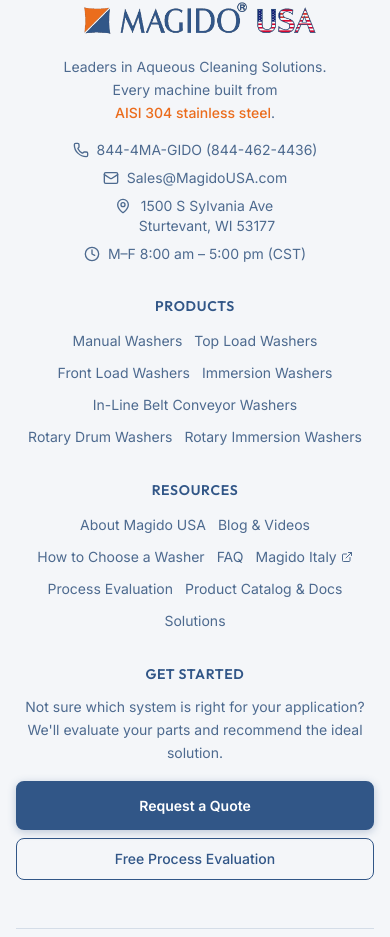
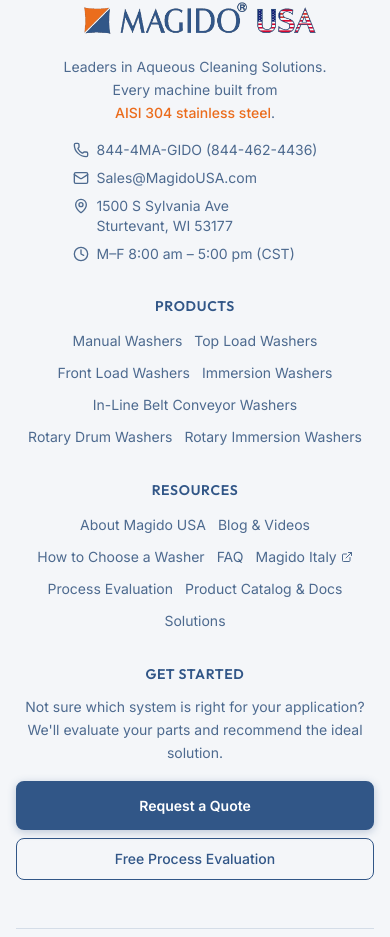
Before and after one commit to JasonBee99/MagidoUSA, a Next.js app: page /contact in a window 390 px wide. Shown: the part 2959-3896 px from the top of the page. Built offline with nearby package versions, Linux system fonts and the light colour scheme.

Commit message:
Phase 24: footer contact — left-align text within centered container on mobile

```diff
--- a/src/components/Footer.tsx
+++ b/src/components/Footer.tsx
@@ -29,25 +29,27 @@
               Every machine built from<br className="sm:hidden" />{' '}
               <a href="/solutions/aisi-304-stainless-steel-parts-washers" className="font-medium text-magido-orange hover:text-magido-blue">AISI 304 stainless steel</a>.
             </p>
-            {/* Contact lines — centered on mobile */}
-            <div className="mt-4 space-y-2">
-              <a href="tel:8444624436" className="flex items-center justify-center gap-2 text-sm text-[var(--color-text-secondary)] hover:text-magido-orange sm:justify-start">
+            {/* Contact lines — centered block, left-aligned text inside */}
+            <div className="mt-4 flex flex-col items-center sm:items-start">
+              <div className="flex flex-col gap-2">
+                <a href="tel:8444624436" className="flex items-center gap-2 text-sm text-[var(--color-text-secondary)] hover:text-magido-orange">
                   <Phone className="h-4 w-4 flex-shrink-0" /> 844-4MA-GIDO (844-462-4436)
                 </a>
-              <a href="mailto:Sales@MagidoUSA.com" className="flex items-center justify-center gap-2 text-sm text-[var(--color-text-secondary)] hover:text-magido-orange sm:justify-start">
+                <a href="mailto:Sales@MagidoUSA.com" className="flex items-center gap-2 text-sm text-[var(--color-text-secondary)] hover:text-magido-orange">
                   <Mail className="h-4 w-4 flex-shrink-0" /> Sales@MagidoUSA.com
                 </a>
                 <a
                   href="https://www.google.com/maps/place/1500+S+Sylvania+Ave,+Sturtevant,+WI+53177/@42.924813,-88.6008321,368780m/data=!3m1!1e3!4m6!3m5!1s0x88056f17a8348f5f:0xa12292fcce87ef08!8m2!3d42.7166028!4d-87.9552287!16s%2Fg%2F11b8v54lgx?entry=ttu&g_ep=EgoyMDI2MDMxOC4xIKXMDSoASAFQAw%3D%3D"
                   target="_blank"
                   rel="noopener noreferrer"
-                className="flex items-start justify-center gap-2 text-sm text-[var(--color-text-secondary)] hover:text-magido-orange sm:justify-start"
+                  className="flex items-start gap-2 text-sm text-[var(--color-text-secondary)] hover:text-magido-orange"
                 >
                   <MapPin className="mt-0.5 h-4 w-4 flex-shrink-0" />
-                <span className="text-center sm:text-left">1500 S Sylvania Ave<br />Sturtevant, WI 53177</span>
+                  <span>1500 S Sylvania Ave<br />Sturtevant, WI 53177</span>
                 </a>
-              <div className="flex items-center justify-center gap-2 text-sm text-[var(--color-text-secondary)] sm:justify-start">
+                <div className="flex items-center gap-2 text-sm text-[var(--color-text-secondary)]">
                   <Clock className="h-4 w-4 flex-shrink-0" /> M–F 8:00 am – 5:00 pm (CST)
+                </div>
               </div>
             </div>
           </div>
```
Lines whose indentation alone changed are shown as unchanged.
